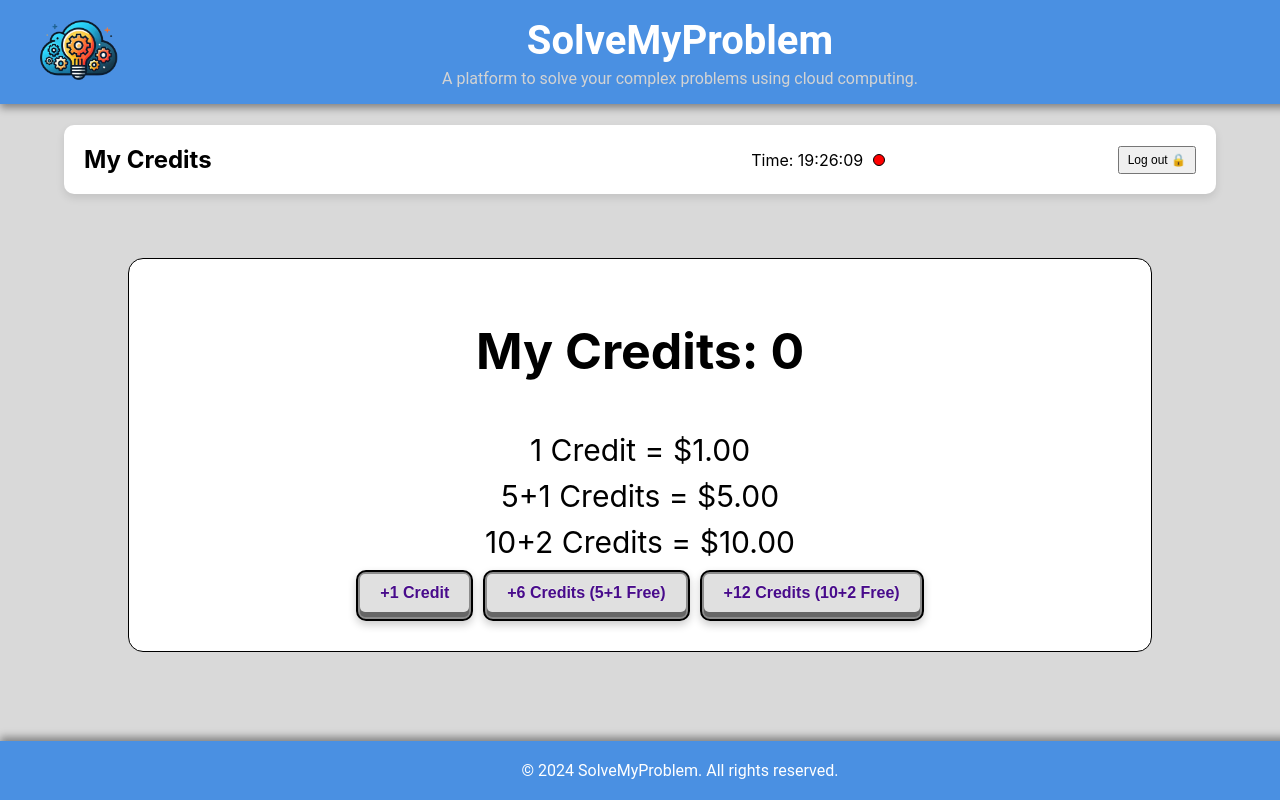
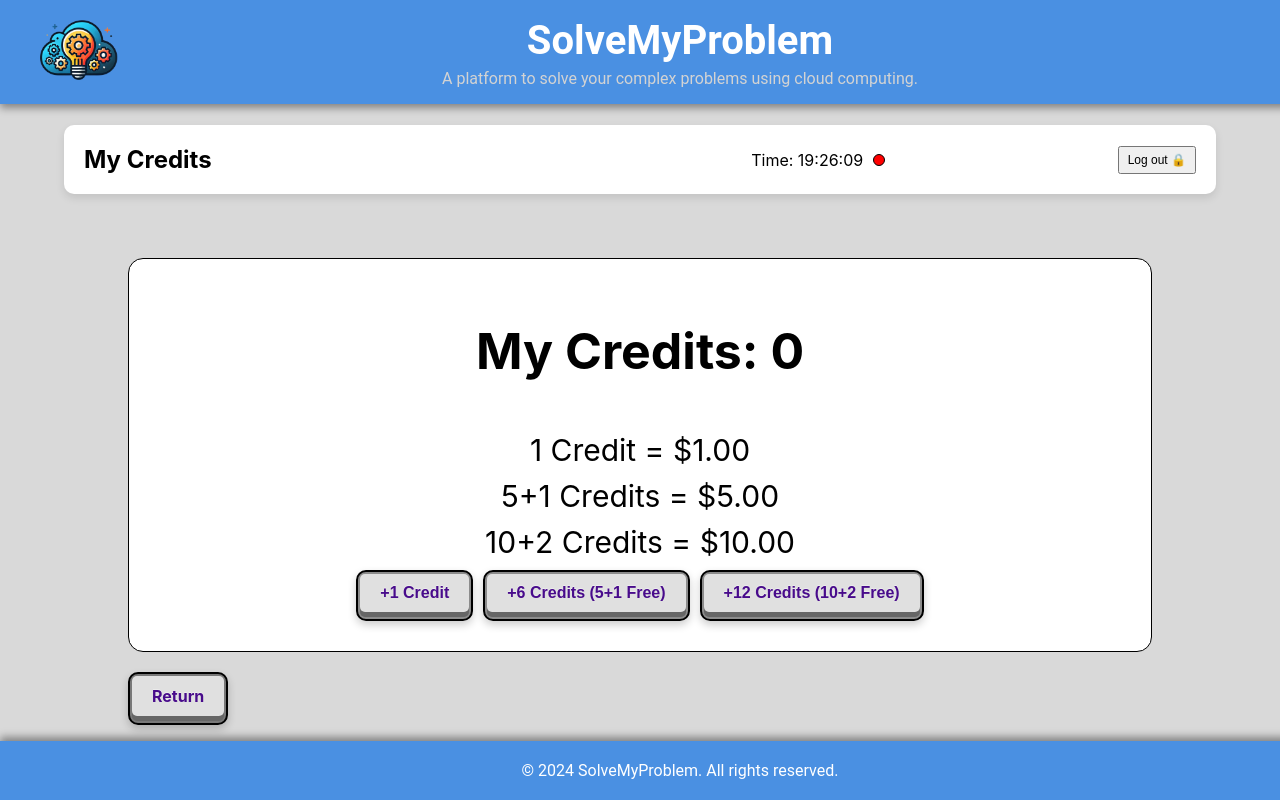
Before and after one commit to ntua-el20614/solveMyProblem, a React (Create React App) app in the folder front-end/: page /my_credits in a window 1280 px wide. Built offline with nearby package versions, Linux system fonts and the light colour scheme; no server answers.

Commit message:
return button

```diff
--- a/front-end/src/credits/Credits.js
+++ b/front-end/src/credits/Credits.js
@@ -106,11 +106,16 @@ function Credits() {
                 )}
 
             </div>
+
+            <div style={{ display: 'flex', justifyContent: 'space-between', margin: '20px 10%' }}>
+                <StyledButton to='/homepage'>Return</StyledButton>
+            </div>
             {confirmationMessage &&
                 <div style={{ margin: '20px auto', padding: '20px', width: '50%', border: '4px solid black', borderRadius: '15px', fontWeight: 'bold', fontSize: '30px', color: '#1aa90f', backgroundColor: '#bcbcbc', display: confirmationMessage ? 'flex' : 'none', alignItems: 'center', justifyContent: 'center' }}>
                     {confirmationMessage}
                 </div>
             }
+
         </div>
     );
 }
```
